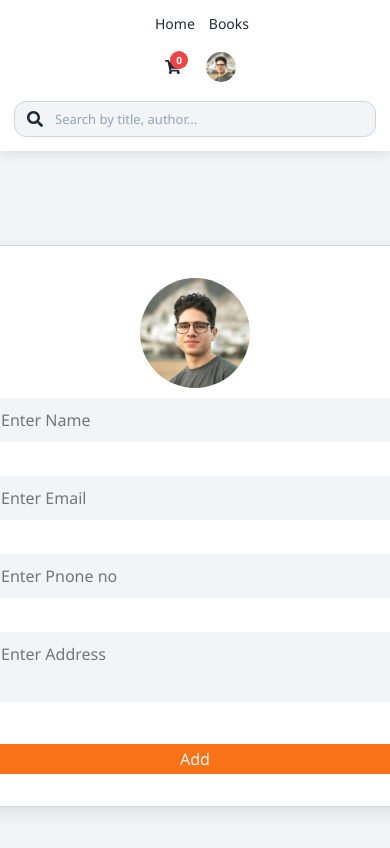
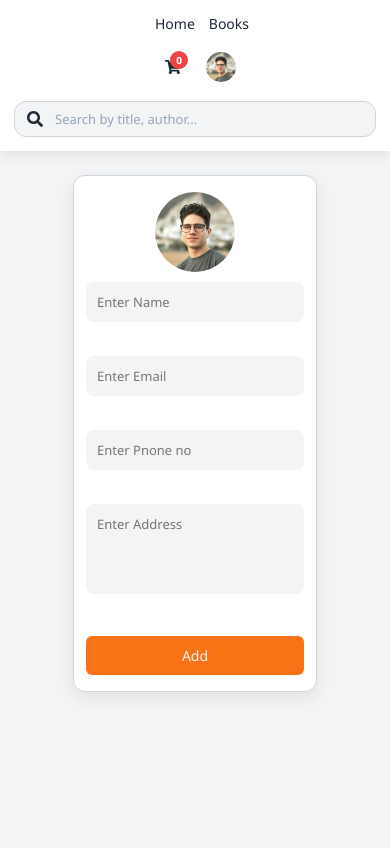
Before and after one commit to sandeepV8401/e-book-store, a React (Vite) app: page /profile in a window 390 px wide. Shown: the top 848 px of the page. Built offline with nearby package versions, Linux system fonts and the light colour scheme.

Commit message:
profile page responsive done

```diff
--- a/src/shared/styles/globals.css
+++ b/src/shared/styles/globals.css
@@ -963,3 +963,119 @@ ol {
     }
 
 }
+/* ======================================
+   PROFILE
+====================================== */
+
+@media (max-width: 992px) {
+
+    .profile-page {
+        padding: 24px 18px;
+    }
+
+    .profile-form {
+        width: 100%;
+        max-width: 480px;
+    }
+
+}
+
+/* ====================================== */
+
+@media (max-width: 768px) {
+
+    .profile-page {
+        min-height: auto;
+        padding: 24px 16px;
+    }
+
+    .profile-form {
+        width: 100%;
+        padding: 24px;
+    }
+
+    .profile-pic {
+        width: 100px;
+        height: 100px;
+    }
+
+    .profile-form input,
+    .profile-form textarea {
+        font-size: 15px;
+    }
+
+}
+
+/* ====================================== */
+
+@media (max-width: 576px) {
+
+    .profile-page {
+        padding: 18px 12px;
+    }
+
+    .profile-form {
+        width: 100%;
+        padding: 20px 16px;
+        border-radius: 12px;
+    }
+
+    .profile-pic {
+        width: 90px;
+        height: 90px;
+    }
+
+    .profile-form h2 {
+        font-size: 22px;
+    }
+
+    .profile-form input,
+    .profile-form textarea {
+        padding: 10px;
+        font-size: 14px;
+    }
+
+    .input-box textarea {
+        min-height: 90px;
+    }
+
+    .btn {
+        width: 100%;
+    }
+
+}
+
+/* ======================================
+   <= 400px
+====================================== */
+
+@media (max-width: 400px) {
+
+    .profile-page {
+        padding: 12px 8px;
+    }
+
+    .profile-form {
+        padding: 16px 12px;
+    }
+
+    .profile-pic {
+        width: 80px;
+        height: 80px;
+    }
+
+    .profile-form input,
+    .profile-form textarea {
+        font-size: 13px;
+    }
+
+    .error-message {
+        font-size: 9px;
+    }
+
+    .btn {
+        padding: 10px;
+        font-size: 14px;
+    }
+
+}
```
